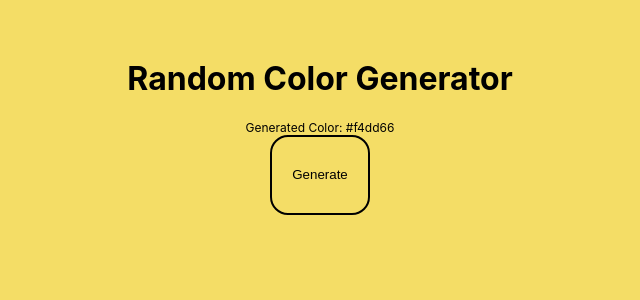
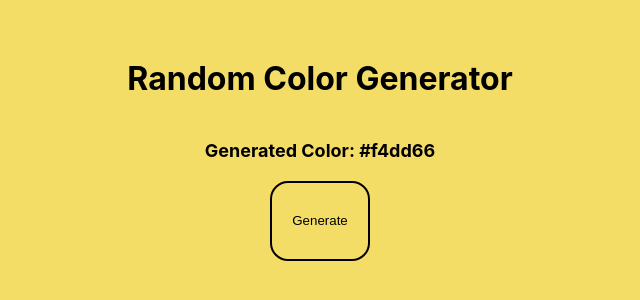
Before and after one commit to Julievee/react-random-color-generator, a React (Create React App) app: page / in a window 1280 px wide. Shown: the part 162-462 px from the top of the page, without its empty margins (320-960 px from the left). Built offline with nearby package versions, Linux system fonts and the light colour scheme.

Commit message:
Added style to 'Generated Color'

```diff
--- a/src/App.js
+++ b/src/App.js
@@ -22,7 +22,9 @@ export default function App() {
       <h1>Random Color Generator</h1>
       <div
         style={{
-          fontSize: '12px',
+          fontSize: '18px',
+          padding: '20px',
+          fontWeight: 'bold',
         }}
       >
         Generated Color: {color}
```
